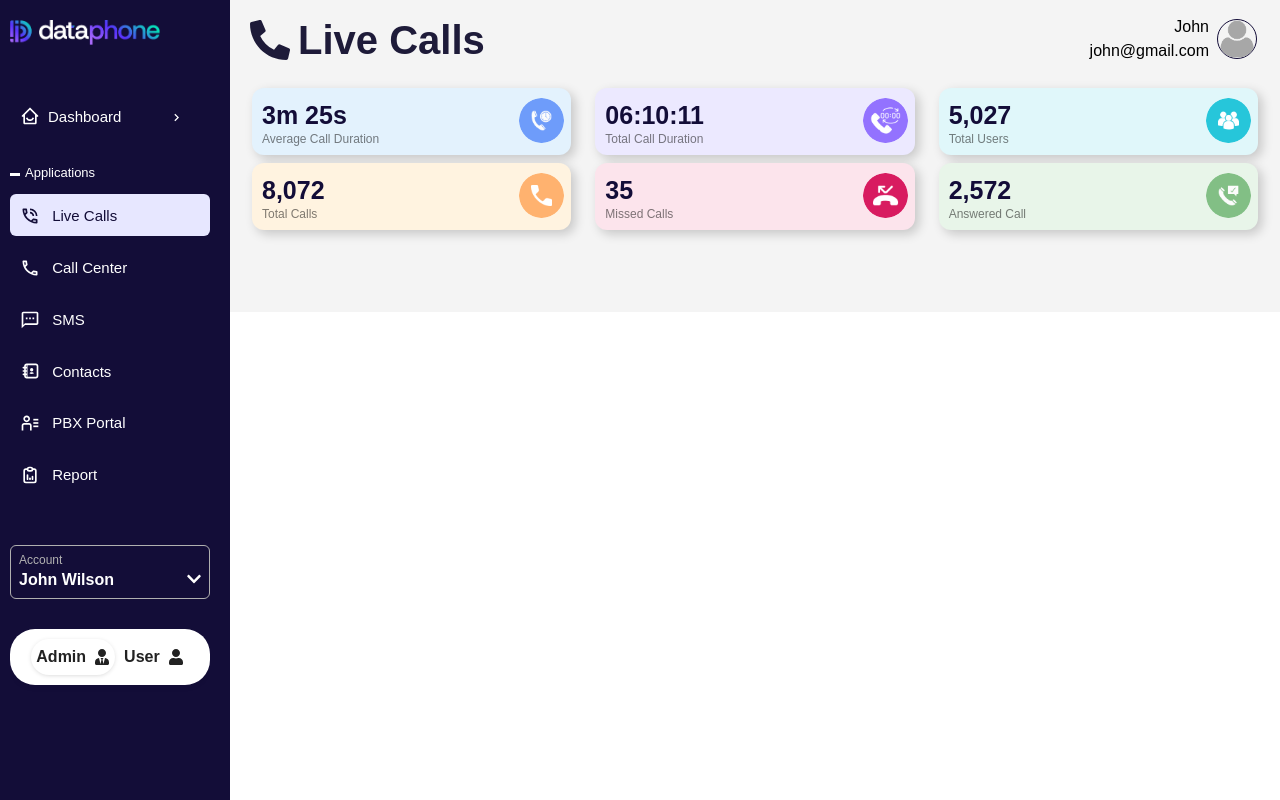
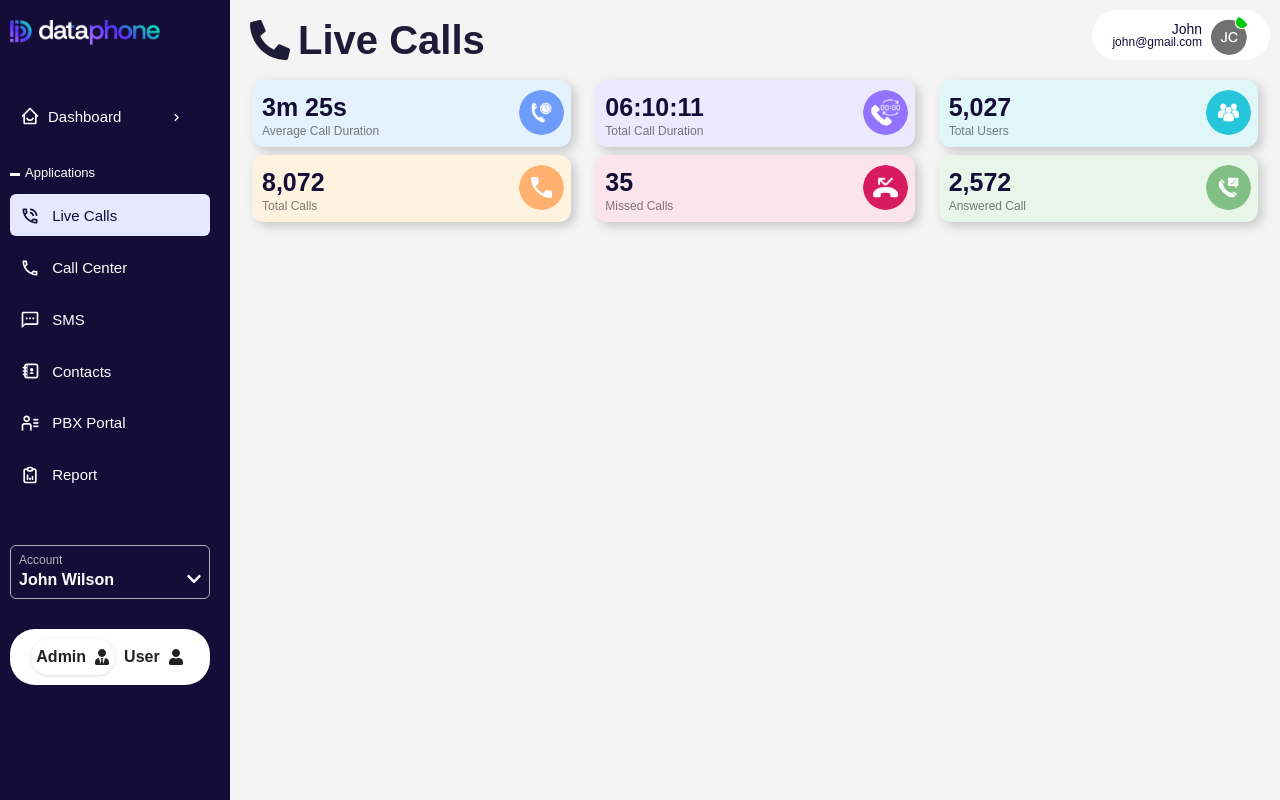
Before and after one commit to SyedTalhaKamal/dataphone, a React (Create React App) app: page / in a window 1280 px wide. Built offline with nearby package versions, Linux system fonts and the light colour scheme; a web font is replaced by a local one.

Commit message:
Update on 16 May 2025

```diff
--- a/src/index.css
+++ b/src/index.css
@@ -104,6 +104,7 @@ section {
 body {
   line-height: 1;
   font-family: "Rethink Sans", sans-serif;
+  background-color: #f4f4f4;
 }
 
 ol,
@@ -196,9 +197,8 @@ table {
   width: 40px;
   height: 40px;
   object-fit: contain;
-  object-position: center;
+  object-position: top;
   border-radius: 100%;
-  border: 1px solid #130d38;
 }
 
 .main-heading {
@@ -390,10 +390,24 @@ table {
 .headerDrp,
 .headerDrp:hover,
 .headerDrp:focus {
-  background-color: transparent !important;
+  background-color: white !important;
   border: none;
   color: #000 !important;
-  padding: 5px;
+  padding: 5px 20px;
+  border-radius: 25px;
+}
+.userName {
+  color: #130d38;
+  font-size: 14px;
+  font-weight: 500;
+  line-height: 1;
+}
+.userEmail {
+  color: #130d38;
+  font-size: 12px;
+  font-weight: 500;
+  margin-top: 0;
+  line-height: 1;
 }
 
 .headerDrp::after {
@@ -511,11 +525,15 @@ table {
   .headerBox {
     background-color: #130d38;
   }
+  .headerDrp,
+  .headerDrp:hover,
+  .headerDrp:focus {
+    background-color: transparent !important;
+    padding:0;
+  }
+
   .headerDrp p {
     color: #e7e7ff;
-  }
-  .user-avatar{
-    border: 1px solid #e7e7ff;
   }
   .site-nav {
     position: relative;
@@ -551,6 +569,6 @@ table {
 }
 @media (max-width: 576px) {
   .headerDrp p {
-    display:none;
+    display: none;
   }
 }
--- a/src/layout/Header.jsx
+++ b/src/layout/Header.jsx
@@ -42,10 +42,10 @@ function Header({ toggleMenu, isMenuOpen }) {
               className="headerDrp d-flex align-items-center"
             >
               <div className="text-end">
-                <p>John</p>
-                <p>john@gmail.com</p>
+                <p className="userName">John</p>
+                <p className="userEmail">john@gmail.com</p>
               </div>
-              <img src={AvatarUser} alt="" className="user-avatar mx-2" />
+              <img src={AvatarUser} alt="" className="user-avatar ms-2" />
             </Dropdown.Toggle>
             <Dropdown.Menu>
               <h6 className="dropdown-item cursor-pointer" onClick={logout}>
--- a/src/screens/Overview.jsx
+++ b/src/screens/Overview.jsx
@@ -69,7 +69,7 @@ function Overview() {
           </h2>
         </Col>
       </Row>
-      <Row className="mt-2">
+      <Row>
         {overviewcardData.map((item) => (
           <Col
             xxl={2}
```
Also changed, not shown: src/assets/images/user.png.
